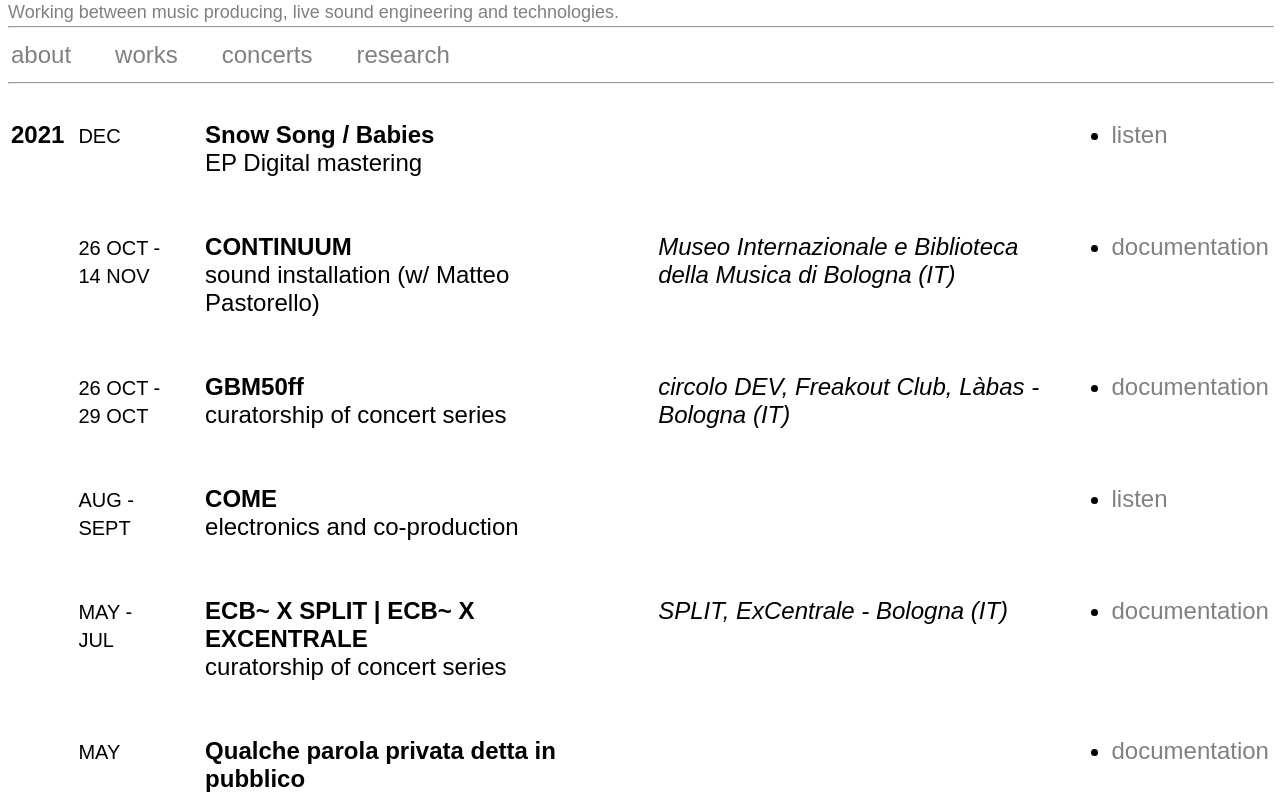
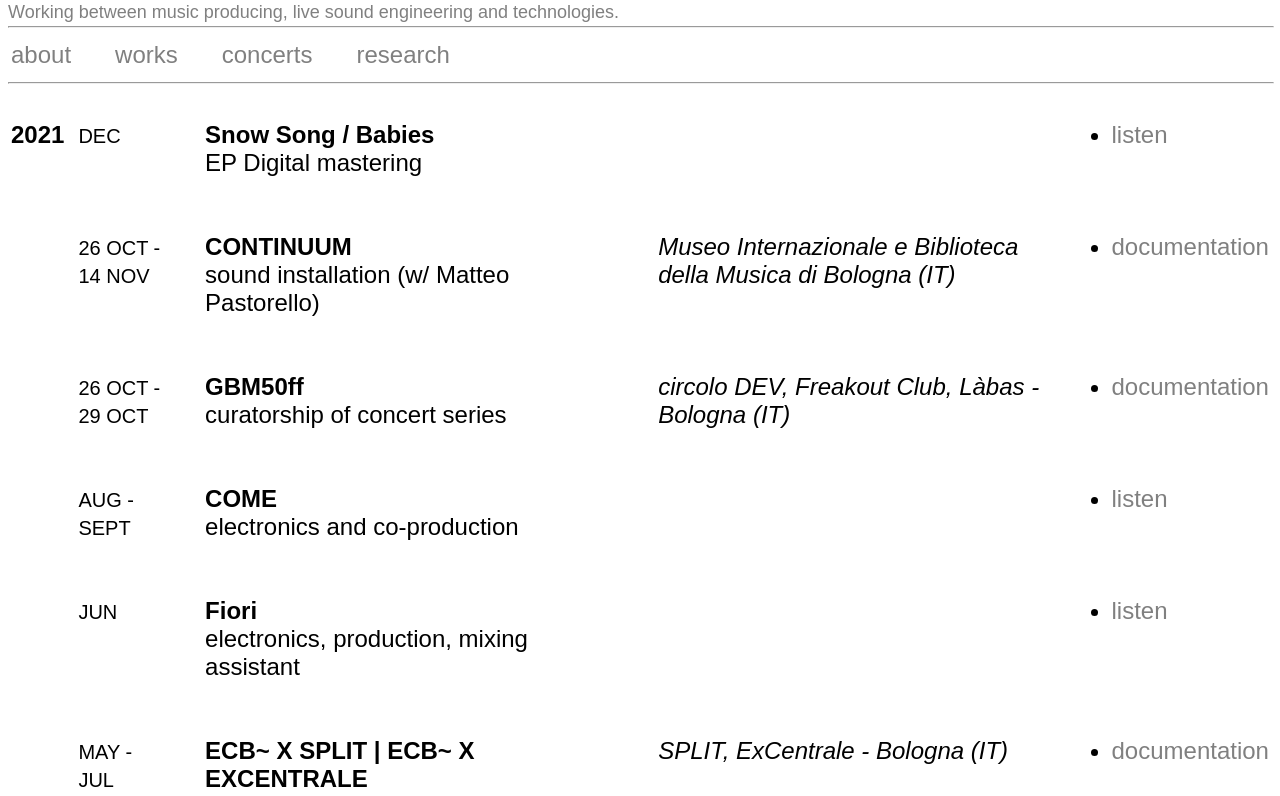
Before and after one commit to andreatrona/andreatrona.github.io, a plain HTML site: page works.html in a window 1280 px wide. Shown: the part 143-939 px from the top of the page. Drawn offline with Linux system fonts and the light colour scheme.

Commit message:
fiori add

```diff
--- a/works.html
+++ b/works.html
@@ -250,6 +250,37 @@
         </td>
         <!-- PERIODO -->
         <td style="vertical-align: text-top">
+          <p style="margin-right:30px "> <small> JUN </small></p>
+        </td>
+        <!-- TITOLO -->
+        <td style="vertical-align: text-top">
+          <p style="margin-right:30px "><strong>Fiori</strong>
+            <br> electronics, production, mixing assistant
+          </p>
+        </td>
+        <!-- LUOGO -->
+        <td style="vertical-align: text-top">
+          <p> <i></i></p>
+        </td>
+        <!-- LINKS -->
+        <td style="vertical-align: text-top">
+          <ul>
+            <li>
+              <a href="https://tidal.com/browse/track/186765473" target="_blank" title="Fiori Listen">listen</a>
+            </li>
+          </ul>
+        </td>
+      </tr>
+      <tr>
+        <td class="spacer" colspan="3"></td>
+      </tr>
+
+      <tr>
+        <td style="vertical-align: text-top">
+          <p style="margin-right:10px "> </p>
+        </td>
+        <!-- PERIODO -->
+        <td style="vertical-align: text-top">
           <p style="margin-right:30px "> <small> MAY - JUL </small></p>
         </td>
         <!-- TITOLO -->
@@ -274,6 +305,7 @@
       <tr>
         <td class="spacer" colspan="3"></td>
       </tr>
+
       <tr>
         <td style="vertical-align: text-top">
           <p style="margin-right:10px "> </p>
```
